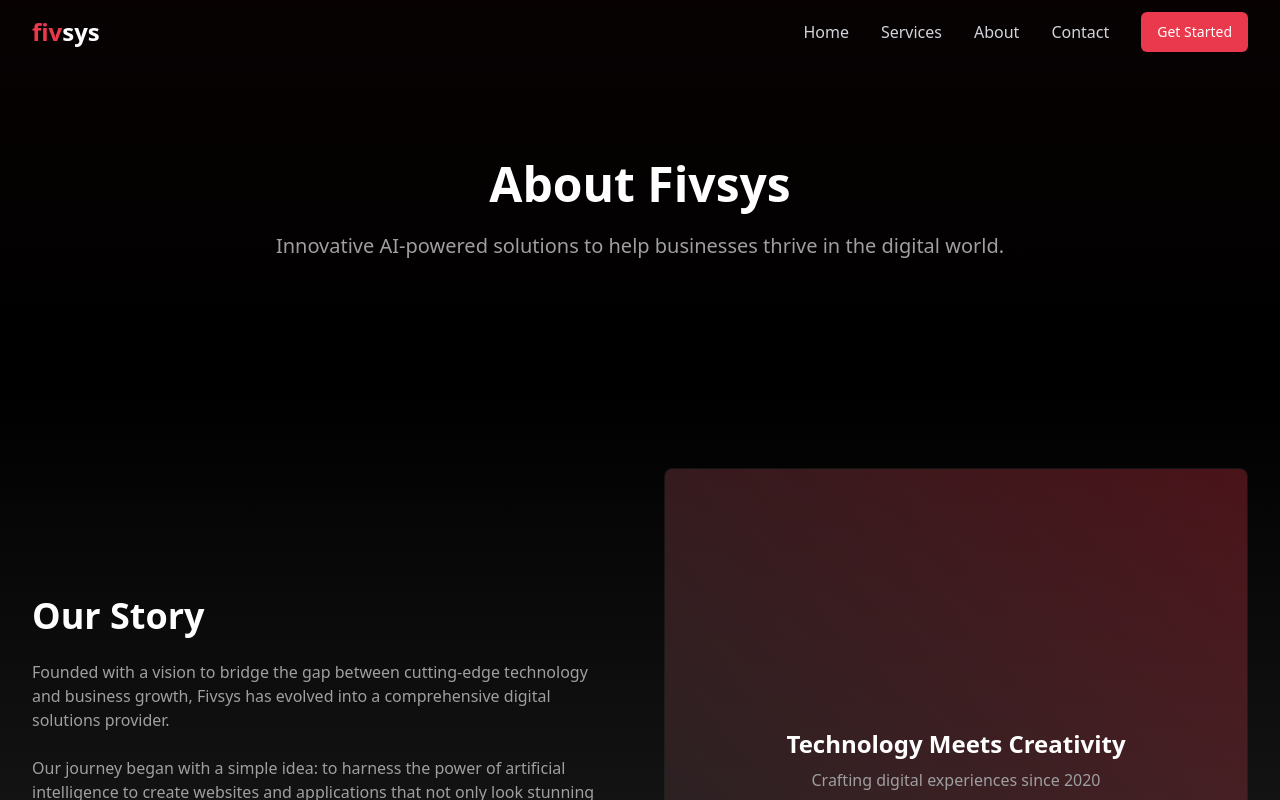
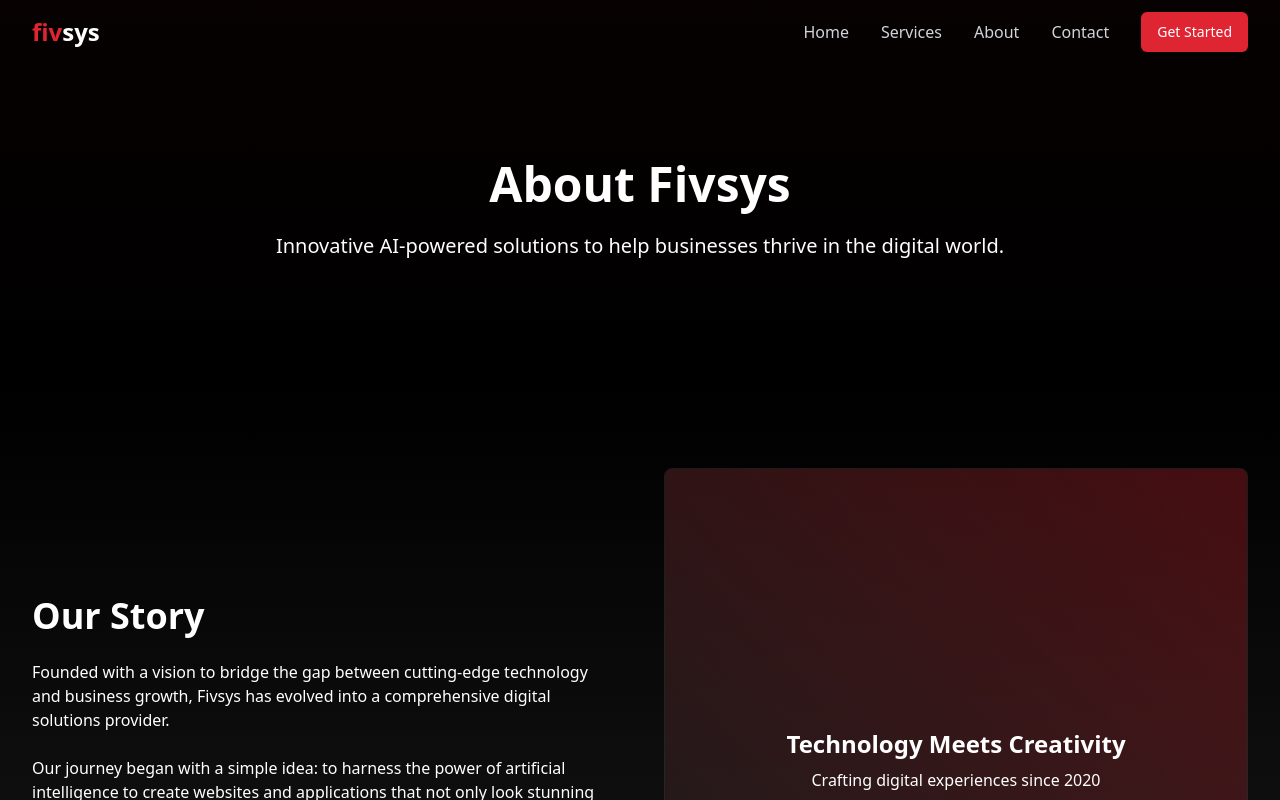
Before and after one commit to kylasweb/fivsys-red-spark-web-74, a React (Vite) app: page /about in a window 1280 px wide. Shown: the top 800 px of the page. Built offline with nearby package versions, Linux system fonts and the light colour scheme.

Commit message:
Refactor: Use specified color palette
Update UI and UX components to use the color palette provided in the image.

```diff
--- a/src/components/GeometricBackground.tsx
+++ b/src/components/GeometricBackground.tsx
@@ -5,25 +5,31 @@ const GeometricBackground = () => {
   return (
     <div className="fixed inset-0 -z-10 overflow-hidden pointer-events-none">
       <div className="absolute inset-0 bg-black">
-        {/* Generate multiple lines with random angles and positions */}
+        {/* Generate multiple lines with updated red color variations */}
         {Array.from({ length: 30 }).map((_, index) => {
           const randomAngle = Math.random() * 360;
           const randomX = Math.random() * 100;
           const randomY = Math.random() * 100;
           const randomLength = 50 + Math.random() * 150;
+          const colors = [
+            'rgba(223, 37, 49, 0.4)', // fivsys-red
+            'rgba(169, 29, 38, 0.4)', // fivsys-darkRed
+            'rgba(122, 20, 25, 0.4)', // fivsys-burgundy
+          ];
+          const randomColor = colors[Math.floor(Math.random() * colors.length)];
 
           return (
             <div
               key={index}
               className="absolute h-[1px] origin-center transform transition-opacity duration-1000"
               style={{
-                background: 'linear-gradient(90deg, transparent, rgba(234, 56, 76, 0.4), transparent)',
+                background: `linear-gradient(90deg, transparent, ${randomColor}, transparent)`,
                 width: `${randomLength}%`,
                 left: `${randomX}%`,
                 top: `${randomY}%`,
                 transform: `rotate(${randomAngle}deg)`,
                 opacity: 0.1 + Math.random() * 0.3,
-                boxShadow: '0 0 8px rgba(234, 56, 76, 0.6)'
+                boxShadow: `0 0 8px ${randomColor.replace('0.4', '0.6')}`
               }}
             />
           );
--- a/src/components/ui/button.tsx
+++ b/src/components/ui/button.tsx
@@ -1,3 +1,4 @@
+
 import * as React from "react"
 import { Slot } from "@radix-ui/react-slot"
 import { cva, type VariantProps } from "class-variance-authority"
@@ -9,15 +10,16 @@ const buttonVariants = cva(
   {
     variants: {
       variant: {
-        default: "bg-fivsys-red text-white hover:bg-fivsys-red/90",
+        default: "bg-fivsys-red text-white hover:bg-fivsys-darkRed transition-all duration-300",
         destructive:
           "bg-destructive text-destructive-foreground hover:bg-destructive/90",
         outline:
-          "border border-fivsys-silver bg-transparent text-white hover:bg-fivsys-silver/10 hover:border-fivsys-red/50",
+          "border border-fivsys-silver bg-transparent text-white hover:bg-fivsys-red/10 hover:border-fivsys-red transition-all duration-300",
         secondary:
-          "bg-fivsys-darkGray text-white hover:bg-fivsys-darkGray/80",
-        ghost: "hover:bg-fivsys-silver/10 hover:text-white",
-        link: "text-fivsys-red underline-offset-4 hover:underline",
+          "bg-fivsys-darkGray text-white hover:bg-fivsys-burgundy transition-all duration-300",
+        ghost: "hover:bg-fivsys-red/10 hover:text-fivsys-red transition-all duration-300",
+        link: "text-fivsys-red underline-offset-4 hover:underline hover:text-fivsys-darkRed transition-colors",
+        burgundy: "bg-fivsys-burgundy text-white hover:bg-fivsys-darkRed transition-all duration-300",
       },
       size: {
         default: "h-10 px-4 py-2",
--- a/src/index.css
+++ b/src/index.css
@@ -1,88 +1,89 @@
+
 @tailwind base;
 @tailwind components;
 @tailwind utilities;
 
 @layer base {
   :root {
-    /* Fivsys Theme - Dark by default */
+    /* Updated Fivsys Theme with new color palette */
     --background: 0 0% 0%; /* Black background */
-    --foreground: 0 0% 95%; /* Light text for contrast */
+    --foreground: 0 0% 100%; /* Pure white text for contrast */
 
-    --card: 0 0% 5%; /* Slightly lighter black for cards */
-    --card-foreground: 0 0% 95%;
+    --card: 0 0% 10%; /* Slightly lighter black for cards */
+    --card-foreground: 0 0% 100%;
 
-    --popover: 0 0% 5%;
-    --popover-foreground: 0 0% 95%;
+    --popover: 0 0% 10%;
+    --popover-foreground: 0 0% 100%;
 
-    --primary: 353 81% 57%; /* Red primary */
-    --primary-foreground: 0 0% 95%;
+    --primary: 356 73% 52%; /* Updated red primary (#df2531) */
+    --primary-foreground: 0 0% 100%;
 
-    --secondary: 240 1% 63%; /* Silver grey */
-    --secondary-foreground: 0 0% 5%;
+    --secondary: 0 0% 100%; /* White secondary */
+    --secondary-foreground: 0 0% 0%;
 
     --muted: 0 0% 15%;
     --muted-foreground: 0 0% 70%;
 
-    --accent: 353 81% 57%;
-    --accent-foreground: 0 0% 95%;
+    --accent: 356 73% 52%;
+    --accent-foreground: 0 0% 100%;
 
     --destructive: 0 84.2% 60.2%;
-    --destructive-foreground: 0 0% 95%;
+    --destructive-foreground: 0 0% 100%;
 
     --border: 0 0% 20%;
     --input: 0 0% 20%;
-    --ring: 353 81% 57%;
+    --ring: 356 73% 52%;
 
     --radius: 0.5rem;
 
     --sidebar-background: 0 0% 5%;
     --sidebar-foreground: 0 0% 90%;
-    --sidebar-primary: 353 81% 57%;
-    --sidebar-primary-foreground: 0 0% 95%;
-    --sidebar-accent: 240 1% 63%;
-    --sidebar-accent-foreground: 0 0% 5%;
+    --sidebar-primary: 356 73% 52%;
+    --sidebar-primary-foreground: 0 0% 100%;
+    --sidebar-accent: 0 0% 100%;
+    --sidebar-accent-foreground: 0 0% 0%;
     --sidebar-border: 0 0% 20%;
-    --sidebar-ring: 353 81% 57%;
+    --sidebar-ring: 356 73% 52%;
   }
 
   /* Light theme version - not used by default */
   .light {
-    --background: 0 0% 95%;
-    --foreground: 0 0% 5%;
+    --background: 0 0% 100%;
+    --foreground: 0 0% 0%;
 
     --card: 0 0% 100%;
-    --card-foreground: 0 0% 5%;
+    --card-foreground: 0 0% 0%;
 
     --popover: 0 0% 100%;
-    --popover-foreground: 0 0% 5%;
+    --popover-foreground: 0 0% 0%;
 
-    --primary: 353 81% 57%;
-    --primary-foreground: 0 0% 95%;
+    --primary: 356 73% 52%;
+    --primary-foreground: 0 0% 100%;
 
-    --secondary: 240 1% 63%;
-    --secondary-foreground: 0 0% 100%;
+    --secondary: 0 0% 95%;
+    --secondary-foreground: 0 0% 0%;
 
     --muted: 0 0% 90%;
     --muted-foreground: 0 0% 40%;
 
-    --accent: 353 81% 57%;
-    --accent-foreground: 0 0% 95%;
+    --accent: 356 73% 52%;
+    --accent-foreground: 0 0% 100%;
 
     --destructive: 0 84.2% 60.2%;
-    --destructive-foreground: 0 0% 95%;
+    --destructive-foreground: 0 0% 100%;
 
     --border: 0 0% 80%;
     --input: 0 0% 80%;
-    --ring: 353 81% 57%;
+    --ring: 356 73% 52%;
 
     --sidebar-background: 0 0% 95%;
     --sidebar-foreground: 0 0% 5%;
-    --sidebar-primary: 353 81% 57%;
-    --sidebar-primary-foreground: 0 0% 95%;
-    --sidebar-accent: 240 1% 63%;
-    --sidebar-accent-foreground: 0 0% 5%;
+    --sidebar-primary: 356 73% 52%;
+    --sidebar-primary-foreground: 0 0% 100%;
+    --sidebar-accent: 0 0% 95%;
+    --sidebar-accent-foreground: 0 0% 0%;
     --sidebar-border: 0 0% 80%;
-    --sidebar-ring: 353 81% 57%;
+    --sidebar-ring: 356 73% 52%;
   }
 }
 
@@ -96,7 +97,7 @@
     scroll-behavior: smooth;
   }
 
-  /* Additional fivsys custom styles */
+  /* Additional fivsys custom styles with updated colors */
   .gradient-text {
     @apply bg-gradient-to-r from-white to-fivsys-silver bg-clip-text text-transparent;
   }
@@ -106,10 +107,23 @@
   }
 
   .red-glow {
-    @apply shadow-[0_0_15px_rgba(234,56,76,0.5)];
+    @apply shadow-[0_0_15px_rgba(223,37,49,0.5)];
+  }
+
+  .burgundy-glow {
+    @apply shadow-[0_0_15px_rgba(122,20,25,0.5)];
   }
 
   .hover-scale {
     @apply transition-transform duration-300 hover:scale-105;
   }
+
+  /* New gradient utilities based on the color palette */
+  .gradient-red-to-burgundy {
+    @apply bg-gradient-to-br from-fivsys-red via-fivsys-darkRed to-fivsys-burgundy;
+  }
+
+  .gradient-burgundy-to-black {
+    @apply bg-gradient-to-br from-fivsys-burgundy via-fivsys-darkGray to-fivsys-black;
+  }
 }
--- a/tailwind.config.ts
+++ b/tailwind.config.ts
@@ -1,3 +1,4 @@
+
 import type { Config } from "tailwindcss";
 
 export default {
@@ -54,9 +55,11 @@ export default {
 				},
                 fivsys: {
                     black: '#000000',
-                    red: '#ea384c',
-                    silver: '#9F9EA1',
-                    darkGray: '#222222',
+                    red: '#df2531',
+                    darkRed: '#a91d26',
+                    burgundy: '#7a1419',
+                    silver: '#ffffff',
+                    darkGray: '#1a1a1a',
                     lightGray: '#f5f5f5',
                 },
 				sidebar: {
```
